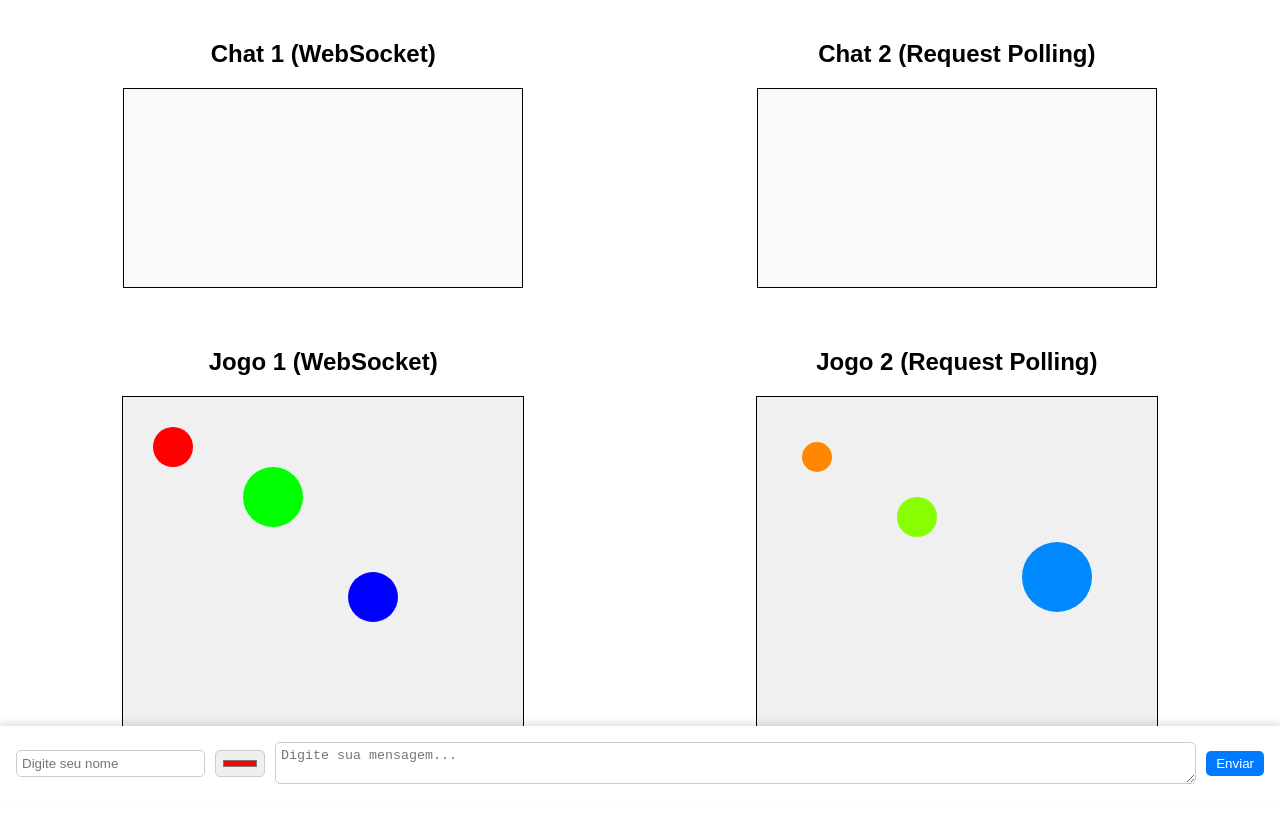
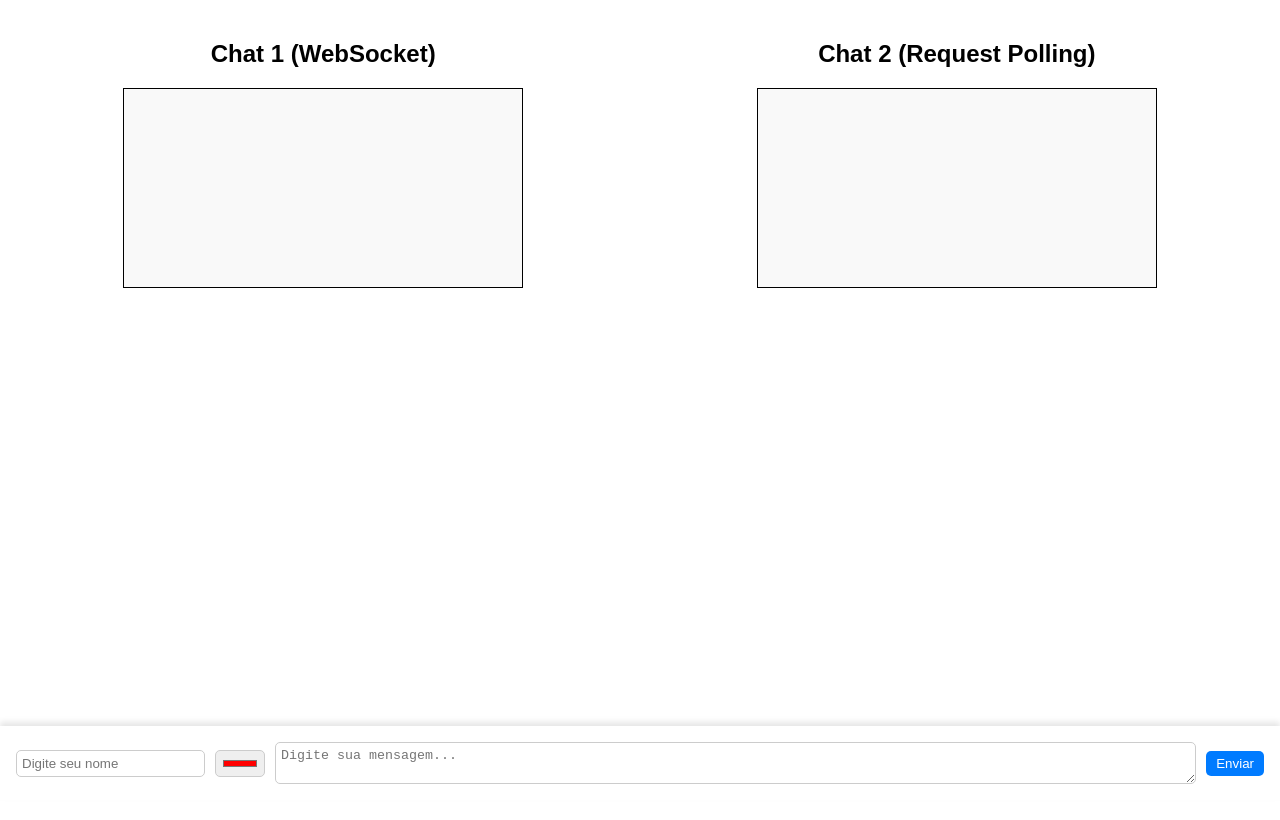
Before and after one commit to HenriqueMarcelo/websocket, a website: page index.html in a window 1280 px wide. Drawn offline with Linux system fonts and the light colour scheme; no server answers.

Commit message:
remove game

```diff
--- a/index.html
+++ b/index.html
@@ -120,7 +120,7 @@
     <button id="send">Enviar</button>
   </div>
 
-  <div class="games-container">
+  <!-- <div class="games-container">
     <div class="game" id="game1">
       <h2>Jogo 1 (WebSocket)</h2>
       <canvas id="canvas1" width="400" height="400"></canvas>
@@ -129,36 +129,36 @@
       <h2>Jogo 2 (Request Polling)</h2>
       <canvas id="canvas2" width="400" height="400"></canvas>
     </div>
-  </div>
+  </div> -->
 
   <script>
     const messagesGame1 = [];
     const messagesGame2 = [];
-    const circlesGame1 = [
-      { x: 50, y: 50, radius: 20, color: '#ff0000' },
-      { x: 150, y: 100, radius: 30, color: '#00ff00' },
-      { x: 250, y: 200, radius: 25, color: '#0000ff' }
-    ];
-    const circlesGame2 = [
-      { x: 60, y: 60, radius: 15, color: '#ff8800' },
-      { x: 160, y: 120, radius: 20, color: '#88ff00' },
-      { x: 300, y: 180, radius: 35, color: '#0088ff' }
-    ];
+    // const circlesGame1 = [
+    //   { x: 50, y: 50, radius: 20, color: '#ff0000' },
+    //   { x: 150, y: 100, radius: 30, color: '#00ff00' },
+    //   { x: 250, y: 200, radius: 25, color: '#0000ff' }
+    // ];
+    // const circlesGame2 = [
+    //   { x: 60, y: 60, radius: 15, color: '#ff8800' },
+    //   { x: 160, y: 120, radius: 20, color: '#88ff00' },
+    //   { x: 300, y: 180, radius: 35, color: '#0088ff' }
+    // ];
 
     // Simular dados no canvas
-    function drawCircles(canvasId, circles) {
-      const canvas = document.getElementById(canvasId);
-      const ctx = canvas.getContext('2d');
-      ctx.clearRect(0, 0, canvas.width, canvas.height);
+    // function drawCircles(canvasId, circles) {
+    //   const canvas = document.getElementById(canvasId);
+    //   const ctx = canvas.getContext('2d');
+    //   ctx.clearRect(0, 0, canvas.width, canvas.height);
 
-      circles.forEach(circle => {
-        ctx.beginPath();
-        ctx.arc(circle.x, circle.y, circle.radius, 0, Math.PI * 2);
-        ctx.fillStyle = circle.color;
-        ctx.fill();
-        ctx.closePath();
-      });
-    }
+    //   circles.forEach(circle => {
+    //     ctx.beginPath();
+    //     ctx.arc(circle.x, circle.y, circle.radius, 0, Math.PI * 2);
+    //     ctx.fillStyle = circle.color;
+    //     ctx.fill();
+    //     ctx.closePath();
+    //   });
+    // }
 
     function removeDuplicateMessages(messages) {
       const messageIds = new Set();
@@ -176,10 +176,8 @@
       messages.push(...uniqueMessages);
     }
 
-    drawCircles('canvas1', circlesGame1);
-    drawCircles('canvas2', circlesGame2);
-
-
+    // drawCircles('canvas1', circlesGame1);
+    // drawCircles('canvas2', circlesGame2);
 
     function renderMessages(containerId, messages) {
       const container = document.getElementById(containerId);
@@ -188,6 +186,9 @@
         const messageElement = document.createElement('div');
         messageElement.style.color = message.color;
         messageElement.textContent = `${message.username}: ${message.text}`;
+        if(message.userId == userId) {
+          messageElement.style.textAlign = 'right';
+        }
         container.appendChild(messageElement);
       });
     }
```
